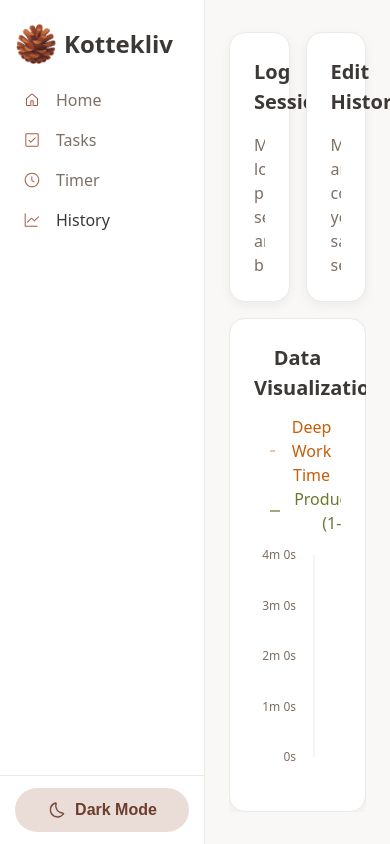
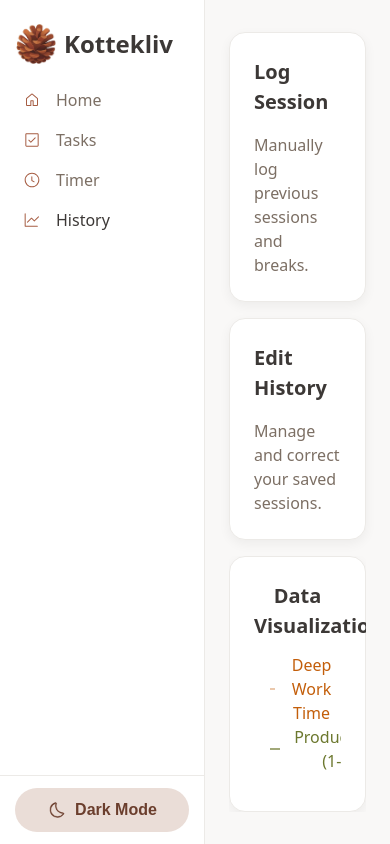
Before and after one commit to vczarnotta/kottekliv-productivity-app, a React (Vite) app: page /history in a window 390 px wide. Built offline with nearby package versions, Linux system fonts and the light colour scheme.

Commit message:
added media query breakpoint

```diff
--- a/src/components/GridContainer/GridContainer.css
+++ b/src/components/GridContainer/GridContainer.css
@@ -15,3 +15,9 @@
 }
 
 /* Media queries needs to be added */
+
+@media (max-width: 1024px) {
+  .grid-layout {
+    grid-template-columns: 1fr;
+  }
+}
```
